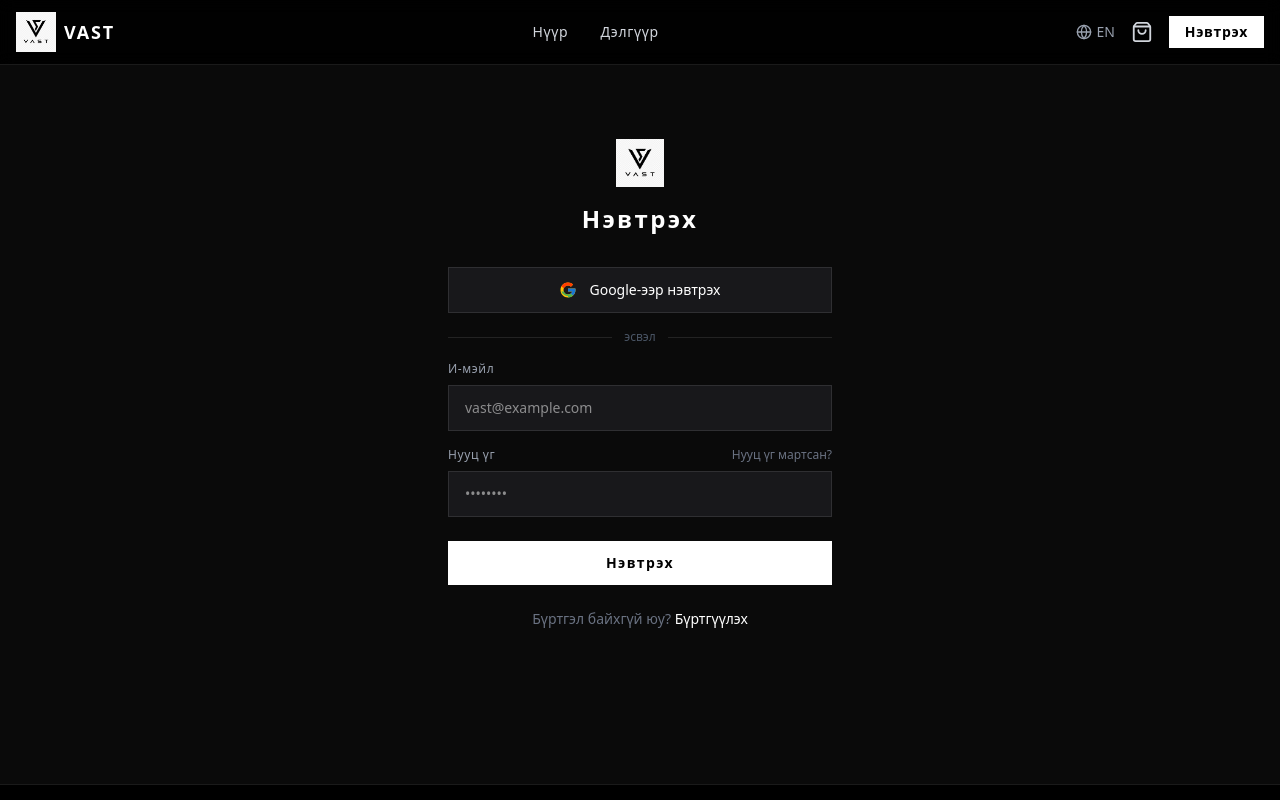
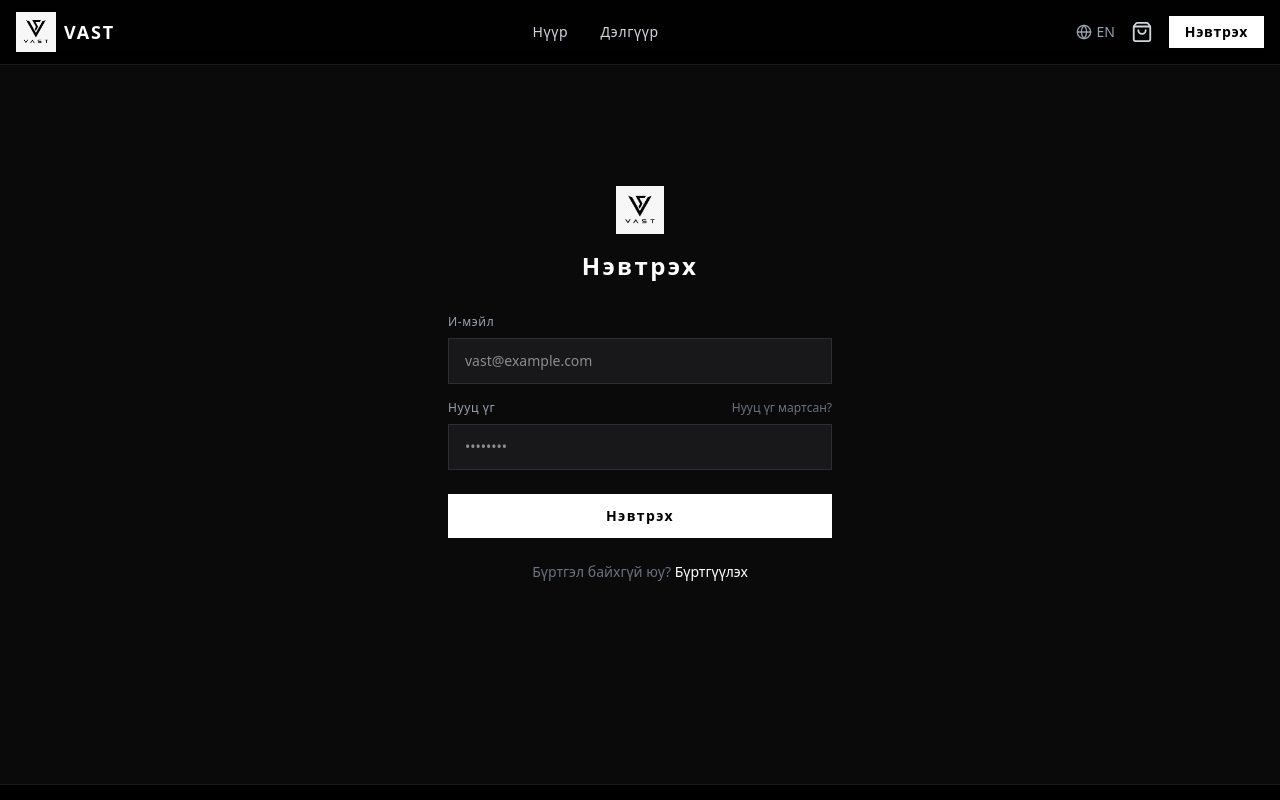
Before and after one commit to VAST8588/vaast, a Next.js app: page /login in a window 1280 px wide. Shown: the top 800 px of the page. Built offline with nearby package versions, Linux system fonts and the light colour scheme; no server answers.

Commit message:
Remove Google auth, keep forgot password link

```diff
--- a/src/app/login/page.tsx
+++ b/src/app/login/page.tsx
@@ -16,7 +16,6 @@
   const [password, setPassword] = useState("");
   const [error, setError] = useState("");
   const [loading, setLoading] = useState(false);
-  const [googleLoading, setGoogleLoading] = useState(false);
 
   async function handleLogin(e: React.FormEvent) {
     e.preventDefault();
@@ -38,38 +37,12 @@
     }
   }
 
-  async function handleGoogle() {
-    setGoogleLoading(true);
-    await signIn("google", { callbackUrl: "/" });
-  }
-
   return (
     <div className="min-h-[80vh] flex items-center justify-center px-4">
       <div className="w-full max-w-sm">
         <div className="text-center mb-8">
           <Image src="/logo.png" alt="VAST" width={48} height={48} className="mx-auto mb-4" />
           <h1 className="text-2xl font-black tracking-widest text-white">{tx.loginTitle}</h1>
-        </div>
-
-        {/* Google товч */}
-        <button
-          onClick={handleGoogle}
-          disabled={googleLoading}
-          className="w-full flex items-center justify-center gap-3 bg-zinc-900 border border-white/10 text-white py-3 text-sm font-medium hover:bg-zinc-800 transition mb-4 disabled:opacity-50"
-        >
-          <svg width="18" height="18" viewBox="0 0 48 48">
-            <path fill="#FFC107" d="M43.6 20.1H42V20H24v8h11.3C33.7 32.7 29.2 36 24 36c-6.6 0-12-5.4-12-12s5.4-12 12-12c3.1 0 5.8 1.1 7.9 3l5.7-5.7C34.5 6.5 29.5 4 24 4 12.9 4 4 12.9 4 24s8.9 20 20 20 20-8.9 20-20c0-1.3-.1-2.6-.4-3.9z"/>
-            <path fill="#FF3D00" d="M6.3 14.7l6.6 4.8C14.5 16 19 12 24 12c3.1 0 5.8 1.1 7.9 3l5.7-5.7C34.5 6.5 29.5 4 24 4 16.3 4 9.7 8.3 6.3 14.7z"/>
-            <path fill="#4CAF50" d="M24 44c5.2 0 9.9-2 13.4-5.2l-6.2-5.2C29.2 35.3 26.7 36 24 36c-5.2 0-9.6-3.3-11.3-8H6.3C9.7 35.7 16.3 40 24 40v4z"/>
-            <path fill="#1976D2" d="M43.6 20.1H42V20H24v8h11.3c-.8 2.3-2.3 4.2-4.2 5.6l6.2 5.2C41 35.2 44 30 44 24c0-1.3-.1-2.6-.4-3.9z"/>
-          </svg>
-          {googleLoading ? "..." : (lang === "mn" ? "Google-ээр нэвтрэх" : "Continue with Google")}
-        </button>
-
-        <div className="flex items-center gap-3 mb-4">
-          <div className="flex-1 h-px bg-white/10" />
-          <span className="text-gray-600 text-xs">{lang === "mn" ? "эсвэл" : "or"}</span>
-          <div className="flex-1 h-px bg-white/10" />
         </div>
 
         <form onSubmit={handleLogin} className="flex flex-col gap-4">
```
